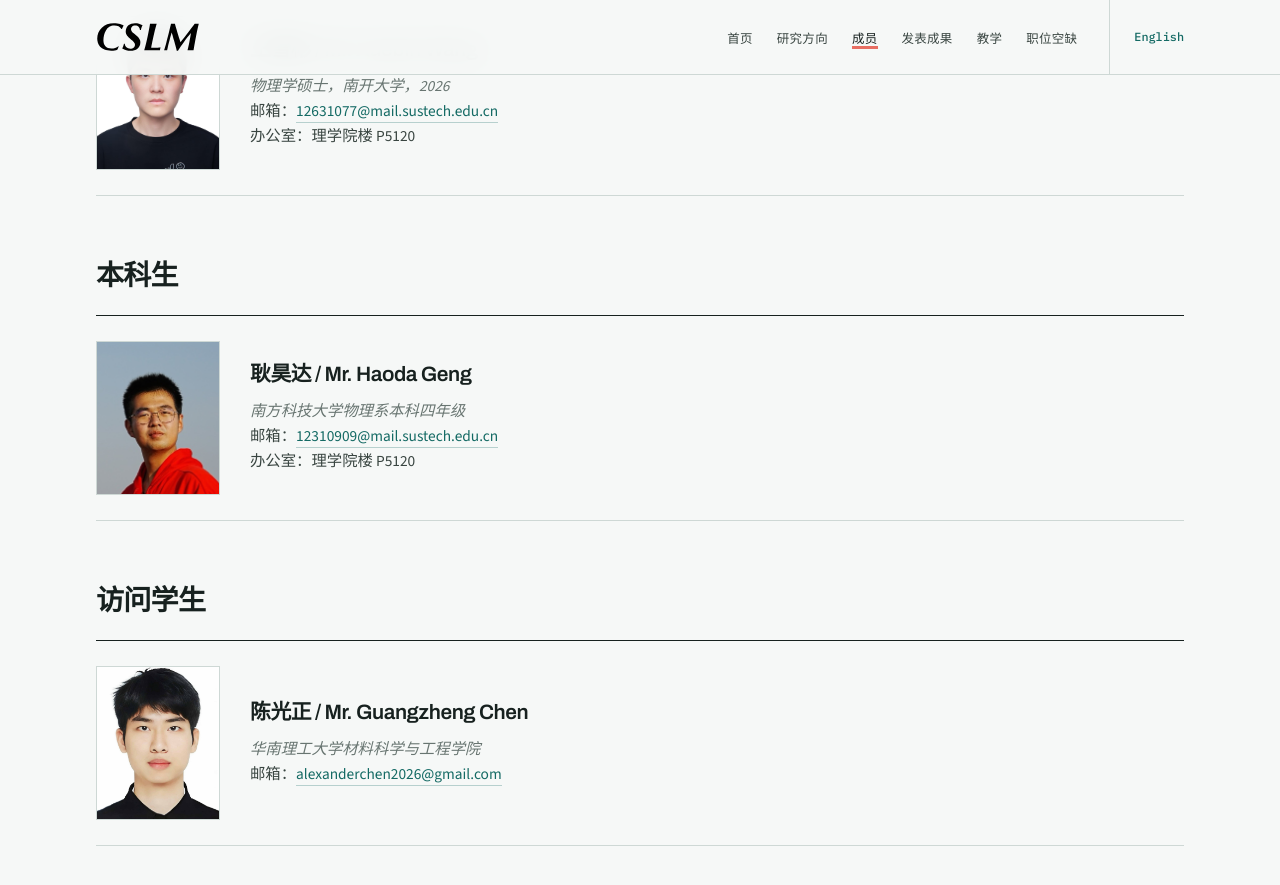
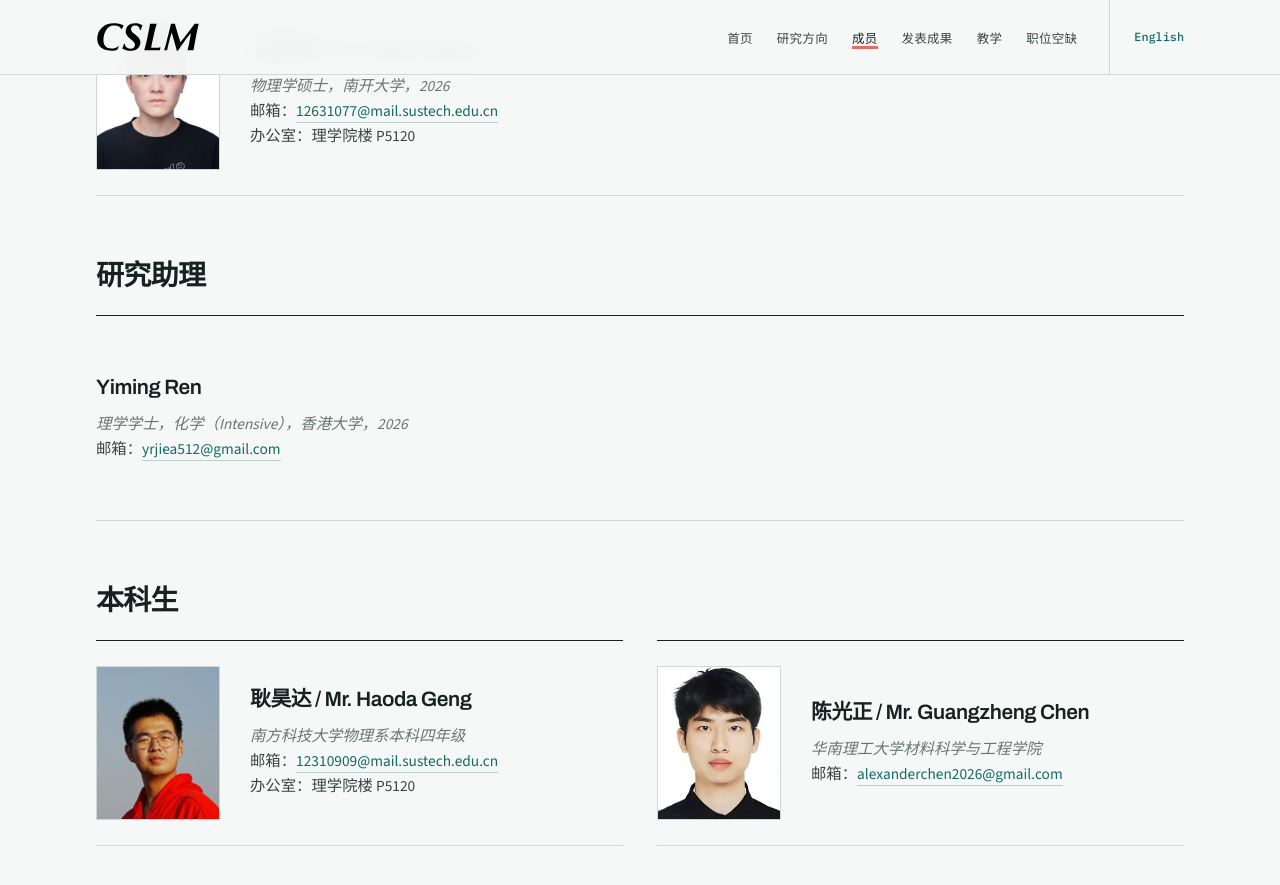
Before and after one commit to xxialab/xxialab.github.io, a Jekyll site: the page built from zh/people.html, in a window 1280 px wide and 900 px high, scrolled down 1326 px. Shown: the top 885 px of the window. Built offline with Jekyll 4.4.1, drawn with Linux system fonts in a browser that asks for light colours.

Commit message:
Add research assistant Yiming Ren and move Guangzheng Chen to undergraduates

```diff
--- a/zh/people.html
+++ b/zh/people.html
@@ -101,6 +101,22 @@ permalink: /zh/people.html
       </div>
     </section>
 
+    <!-- 研究助理 -->
+    <section>
+      <h2>研究助理</h2>
+      <div class="member-list">
+        <div class="card peo-card">
+          <div>
+            <h3>Yiming Ren</h3>
+            <p>
+              <em>理学学士，化学（Intensive），香港大学，2026</em><br>
+              邮箱：<a href="mailto:yrjiea512@gmail.com">yrjiea512@gmail.com</a>
+            </p>
+          </div>
+        </div>
+      </div>
+    </section>
+
     <!-- 本科生 -->
     <section>
       <h2>本科生</h2>
@@ -116,13 +132,7 @@ permalink: /zh/people.html
             </p>
           </div>
         </div>
-      </div>
-    </section>
 
-    <!-- 访问学生 -->
-    <section>
-      <h2>访问学生</h2>
-      <div class="member-list">
         <div class="card peo-card">
           <img src="/images/chenguangzheng.jpg" alt="陈光正" class="peo-photo peo-photo-headroom" width="1872" height="2239" loading="lazy" decoding="async">
           <div>
```
Also changed, not shown: people.html (+16 -6 lines).
